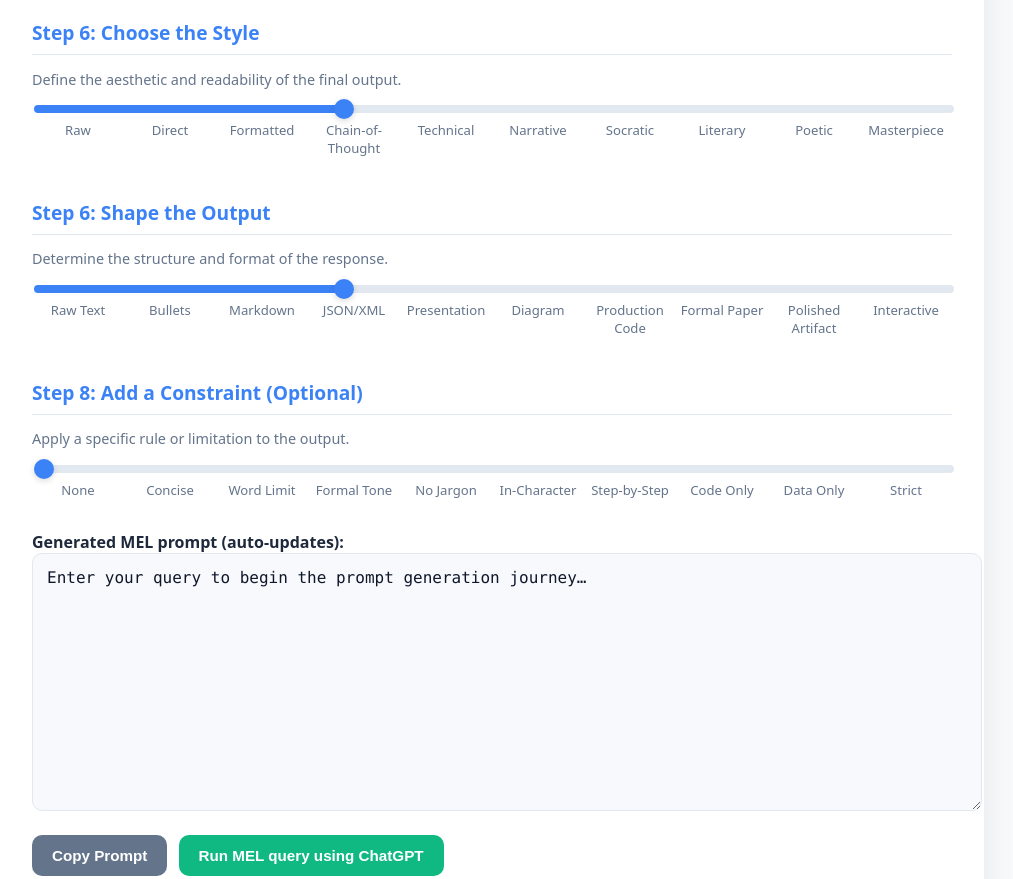
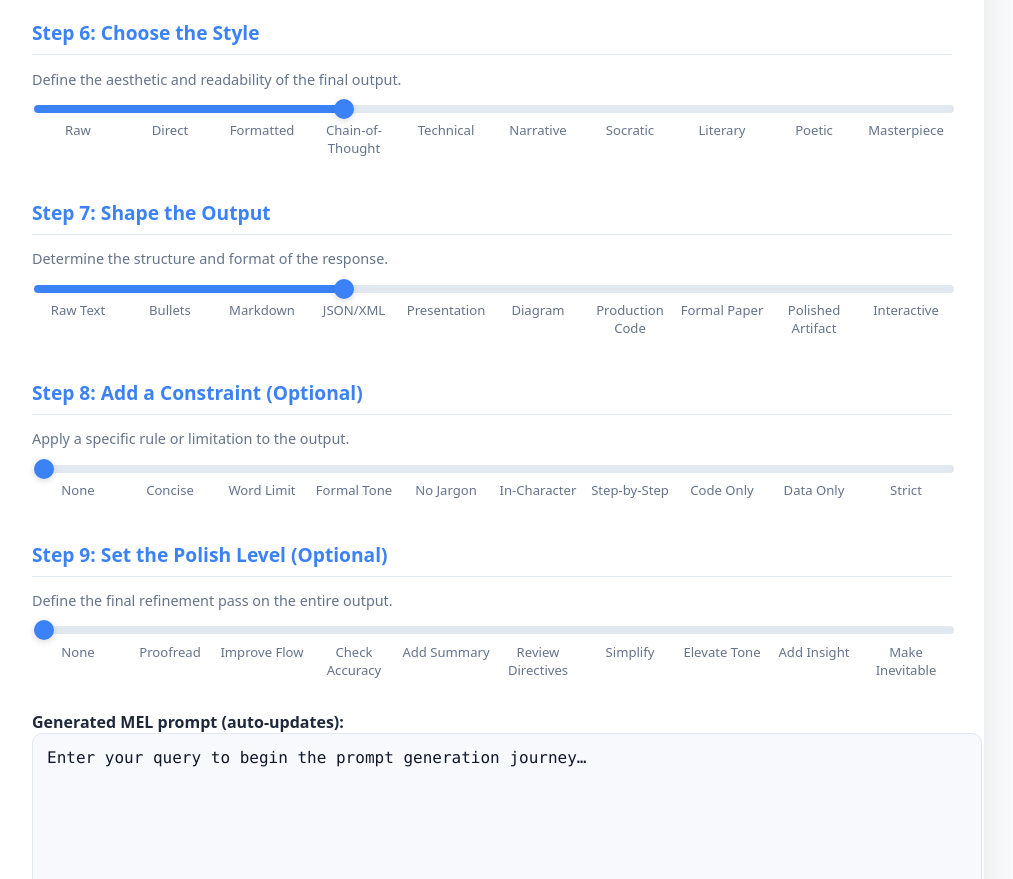
Before and after one commit to polonski/mel, a plain HTML site: page docs/index.html in a window 1280 px wide. Shown: the part 1210-2089 px from the top of the page, without its empty margins (148-1161 px from the left). Drawn offline with Linux system fonts and the light colour scheme.

Commit message:
feat(index):more polish directives

```diff
--- a/docs/index.html
+++ b/docs/index.html
@@ -282,7 +282,7 @@
           <span>Execute</span>
           <span>Achieve</span>
           <span>Synthesize</span>
-          <span>High-stakes</span>
+          <span>Precise-Exec</span>
           <span>Brainstorm</span>
           <span>Explain</span>
           <span>Critique</span>
@@ -365,7 +365,7 @@
       </div>
 
       <div class="slider-group" id="step7">
-        <h2 class="step-heading">Step 6: Shape the Output</h2>
+        <h2 class="step-heading">Step 7: Shape the Output</h2>
         <label for="outputLevel">Determine the structure and format of the response.</label>
         <input type="range" id="outputLevel" min="1" max="10" value="4" oninput="updateSlider(this)">
         <div class="slider-labels">
@@ -397,6 +397,24 @@
           <span>Code Only</span>
           <span>Data Only</span>
           <span>Strict</span>
+        </div>
+      </div>
+
+      <div class="slider-group" id="step9">
+        <h2 class="step-heading">Step 9: Set the Polish Level (Optional)</h2>
+        <label for="polishLevel">Define the final refinement pass on the entire output.</label>
+        <input type="range" id="polishLevel" min="1" max="10" value="1" oninput="updateSlider(this)">
+        <div class="slider-labels">
+          <span>None</span>
+          <span>Proofread</span>
+          <span>Improve Flow</span>
+          <span>Check Accuracy</span>
+          <span>Add Summary</span>
+          <span>Review Directives</span>
+          <span>Simplify</span>
+          <span>Elevate Tone</span>
+          <span>Add Insight</span>
+          <span>Make Inevitable</span>
         </div>
       </div>
 
@@ -440,7 +458,8 @@
       constraint: { base: ['', 'Constraint: Be as concise and direct as possible.', 'Constraint: The response must not exceed 400 words.', 'Constraint: Maintain a strictly formal and professional tone.', 'Constraint: Avoid all technical jargon and explain in simple terms.', 'Constraint: Do not break character from the specified Persona.', 'Constraint: Present the answer as a clear, step-by-step process.', 'Constraint: The output must only contain code, with no explanatory text.', 'Constraint: The output must only be a valid data format (like JSON), with no surrounding text.', 'Constraint: The most important rule is to follow all other directives with absolute strictness.'] },
       innovation: { base: ['', 'by blending proven concepts from different fields', 'from an unconventional angle', 'by introducing a surprising and clever element', 'by drawing inspiration from a different domain', 'by challenging the fundamental assumptions', 'by using first-principles thinking', 'by infusing a bold, heretical viewpoint', 'by generating a paradigm-shifting insight', 'by combining multiple exotic ideas'] },
       style: { base: ['as raw, unadorned data', 'in a direct, simple, and unformatted style', 'with professional formatting (headings, lists)', 'with Chain-of-Thought reasoning shown before the final answer', 'with precise, technical, domain-specific language', 'with an elegant, persuasive, and narrative flow', 'in a Socratic style of questions and answers', 'with high-quality, evocative literary prose', 'with rich metaphor and poetic language', 'as a masterpiece of clarity, depth, and beauty'] },
-      output: { base: ['as unformatted raw text', 'as a simple, scannable list of bullet points', 'as a well-structured markdown document', 'as a valid JSON or XML data structure', 'as content for a presentation (slides/notes)', 'as a textual diagram (e.g., Mermaid or DOT syntax)', 'as clean, commented, production-ready code', 'as a formal paper with academic structure', 'as a polished, publish-ready artifact', 'as a plan or code for a simple interactive app'] }
+      output: { base: ['as unformatted raw text', 'as a simple, scannable list of bullet points', 'as a well-structured markdown document', 'as a valid JSON or XML data structure', 'as content for a presentation (slides/notes)', 'as a textual diagram (e.g., Mermaid or DOT syntax)', 'as clean, commented, production-ready code', 'as a formal paper with academic structure', 'as a polished, publish-ready artifact', 'as a plan or code for a simple interactive app'] },
+      polish: { base: ['', 'Polish: by proofreading for grammar and typos.', 'Polish: by improving the clarity and flow of the text.', 'Polish: by double-checking that the answer directly and accurately addresses the query.', 'Polish: by adding a concise summary at the end.', 'Polish: by reviewing the full response to ensure it consistently adheres to all directives.', 'Polish: by simplifying complex sentences and removing unnecessary jargon.', 'Polish: by elevating the vocabulary and overall tone to be more sophisticated.', 'Polish: by concluding with a surprising or insightful final thought.', 'Polish: until the entire response feels inevitable and delightful.'] }
     };
 
     function getLevel(id) {
@@ -472,6 +491,7 @@
       const innovationTxt = sliders.innovation.base[getLevel('innovationLevel')];
       const styleTxt = sliders.style.base[getLevel('styleLevel')];
       const outputTxt = sliders.output.base[getLevel('outputLevel')];
+      const polishTxt = sliders.polish.base[getLevel('polishLevel')];
 
       melParts.push(`Persona: ${roleTxt}`);
       melParts.push(`Task: ${taskTxt}`);
@@ -484,7 +504,7 @@
 
       melParts.push(`Style: ${styleTxt}`);
       melParts.push(`Output: ${outputTxt}`);
-      melParts.push(`Polish: until it feels inevitable and delightful`);
+      if (polishTxt) melParts.push(polishTxt);
 
       outputEl.value = melParts.join('\n\n');
     }
```
